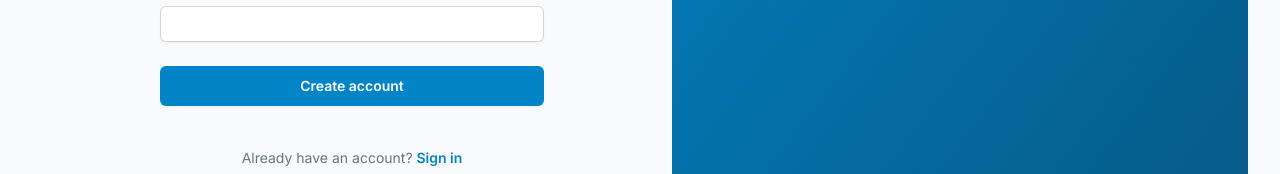
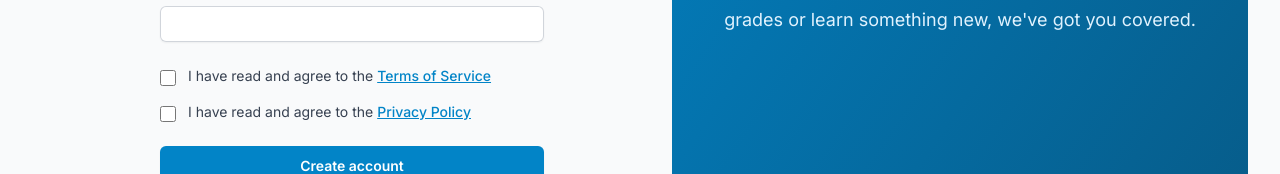
Before and after one commit to Thomas-Barry1/TeachGenieTutoringPlatform, a Next.js app in the folder teachgenie-platform/: page /auth/register in a window 1280 px wide. Shown: the part 586-760 px from the top of the page. Built offline with nearby package versions, Linux system fonts and the light colour scheme; no server answers.

Commit message:
Add two checkboxes in the register pages next to the terms of service and the privacy statement to force users to read before creating accounts. Also add two functions that handles the display of the markdown of those stored pages

```diff
--- /dev/null
+++ b/teachgenie-platform/src/app/PRIVACY/page.tsx
@@ -0,0 +1,11 @@
+import { getPrivacyHtml } from '@/lib/getPrivacyHtml'
+
+export default function PrivacyPage() {
+  const html = getPrivacyHtml()
+
+  return (
+    <div className="prose mx-auto max-w-3xl py-10">
+      <div dangerouslySetInnerHTML={{ __html: html }} />
+    </div>
+  )
+}
--- /dev/null
+++ b/teachgenie-platform/src/app/TERMS/page.tsx
@@ -0,0 +1,11 @@
+import { getTermsHtml } from '@/lib/getTermsHtml'
+
+export default function TermsPage() {
+  const html = getTermsHtml()
+
+  return (
+    <div className="prose mx-auto max-w-3xl py-10">
+      <div dangerouslySetInnerHTML={{ __html: html }} />
+    </div>
+  )
+}
--- a/teachgenie-platform/src/app/auth/register/page.tsx
+++ b/teachgenie-platform/src/app/auth/register/page.tsx
@@ -9,11 +9,19 @@ export default function RegisterPage() {
   const [isLoading, setIsLoading] = useState(false)
   const [error, setError] = useState('')
   const [userType, setUserType] = useState<'student' | 'tutor'>('student')
+  const [termsAccepted, setTermsAccepted] = useState(false)
+  const [privacyAccepted, setPrivacyAccepted] = useState(false)
 
   async function onSubmit(event: React.FormEvent<HTMLFormElement>) {
     event.preventDefault()
     setIsLoading(true)
     setError('')
+
+    if (!termsAccepted || !privacyAccepted) {
+      setError('You must accept the Terms of Service and Privacy Policy to create an account.')
+      setIsLoading(false)
+      return
+    }
 
     const formData = new FormData(event.currentTarget)
     const email = formData.get('email') as string
@@ -143,6 +151,54 @@ export default function RegisterPage() {
             </div>
           </div>
 
+          <div className="space-y-4">
+            <div className="flex items-start gap-3">
+              <input
+                id="terms"
+                name="terms"
+                type="checkbox"
+                required
+                className="mt-1 h-4 w-4 text-blue-600 border-gray-300 rounded"
+                checked={termsAccepted}
+                onChange={(e) => setTermsAccepted(e.target.checked)}
+              />
+              <label htmlFor="terms" className="text-sm text-gray-700 cursor-pointer">
+                I have read and agree to the{' '}
+                <Link
+                  href="/TERMS"
+                  target="_blank"
+                  rel="noopener noreferrer"
+                  className="font-medium text-primary-600 hover:text-primary-500 underline"
+                >
+                  Terms of Service
+                </Link>
+              </label>
+            </div>
+
+            <div className="flex items-start gap-3">
+              <input
+                id="privacy"
+                name="privacy"
+                type="checkbox"
+                required
+                className="mt-1 h-4 w-4 text-blue-600 border-gray-300 rounded"
+                checked={privacyAccepted}
+                onChange={(e) => setPrivacyAccepted(e.target.checked)}
+              />
+              <label htmlFor="privacy" className="text-sm text-gray-700 cursor-pointer">
+                I have read and agree to the{' '}
+                <Link
+                  href="/PRIVACY"
+                  target="_blank"
+                  rel="noopener noreferrer"
+                  className="font-medium text-primary-600 hover:text-primary-500 underline"
+                >
+                  Privacy Policy
+                </Link>
+              </label>
+            </div>
+        </div>
+
           {error && (
             <div className="rounded-md bg-red-50 p-4">
               <div className="text-sm text-red-700">{error}</div>
--- /dev/null
+++ b/teachgenie-platform/src/lib/getPrivacyHtml.ts
@@ -0,0 +1,9 @@
+import fs from 'fs'
+import path from 'path'
+import { marked } from 'marked'
+
+export function getPrivacyHtml() {
+  const filePath = path.join(process.cwd(), 'PRIVACY.md')
+  const file = fs.readFileSync(filePath, 'utf-8')
+  return marked.parse(file)
+}
--- /dev/null
+++ b/teachgenie-platform/src/lib/getTermsHtml.ts
@@ -0,0 +1,9 @@
+import fs from 'fs'
+import path from 'path'
+import { marked } from 'marked'
+
+export function getTermsHtml() {
+  const filePath = path.join(process.cwd(), 'TERMS.md')
+  const file = fs.readFileSync(filePath, 'utf-8')
+  return marked.parse(file)
+}
```
